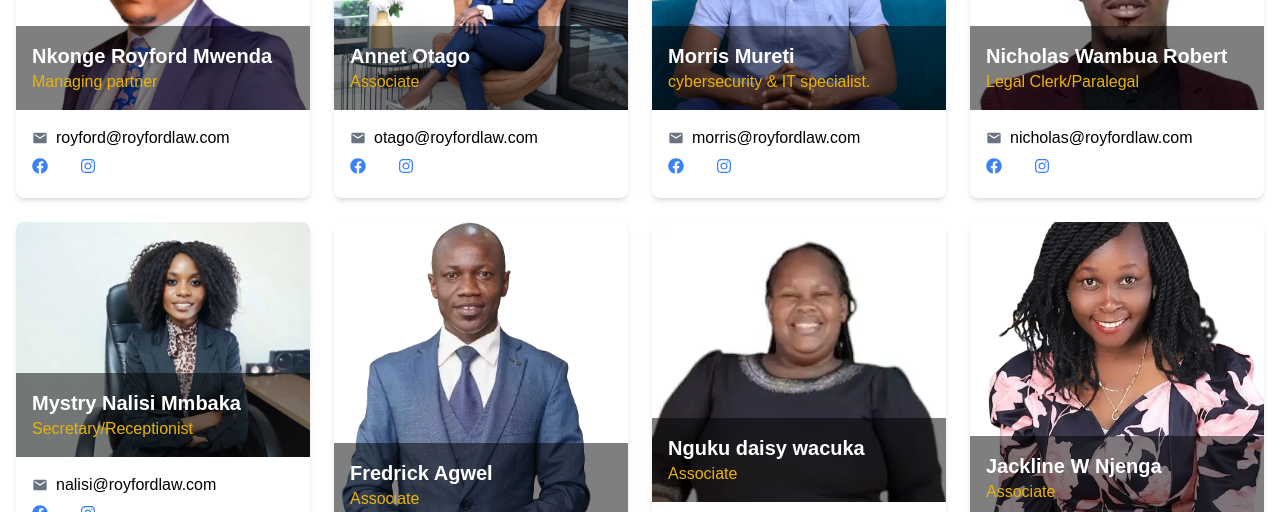
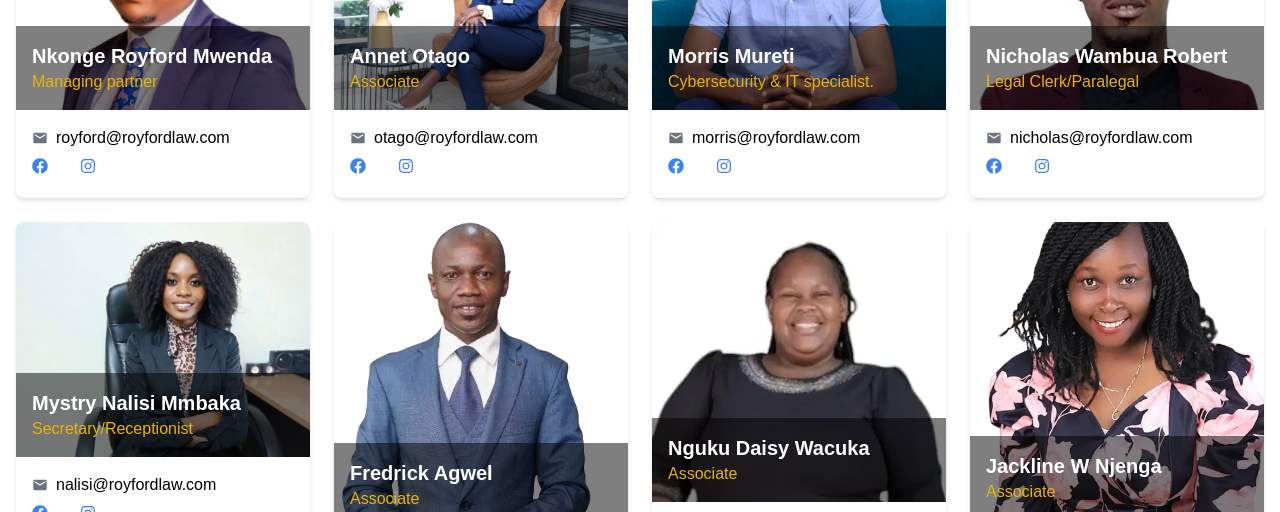
Before and after one commit to rencyngina/law-firm, a Next.js app: page /team in a window 1280 px wide. Shown: the part 649-1161 px from the top of the page. Built offline with nearby package versions, Linux system fonts and the light colour scheme; some icons are missing.

Commit message:
Update team.jsx

```diff
--- a/src/pages/team.jsx
+++ b/src/pages/team.jsx
@@ -41,7 +41,7 @@ const Team = () => {
       id: 3,
       name: "Morris Mureti",
       image: '/images/Moris1.jpg',
-      work: 'cybersecurity & IT specialist.',
+      work: 'Cybersecurity & IT specialist.',
       email: 'morris@royfordlaw.com',
       facebook: 'https://www.facebook.com/royford',
       twitter: 'https://www.twitter.com/royford',
@@ -88,7 +88,7 @@ const Team = () => {
     },
     {
       id: 7,
-      name: "Nguku daisy wacuka",
+      name: "Nguku Daisy Wacuka",
       image: '/images/lawyers/Daisy.webp',
       work: 'Associate',
       email: 'wacuka1992@gmail.com',
```
